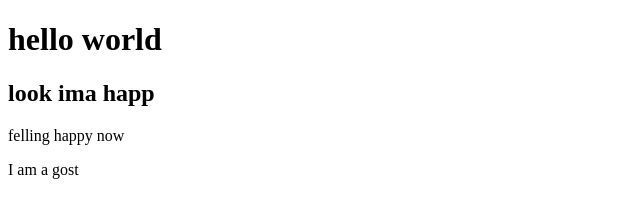
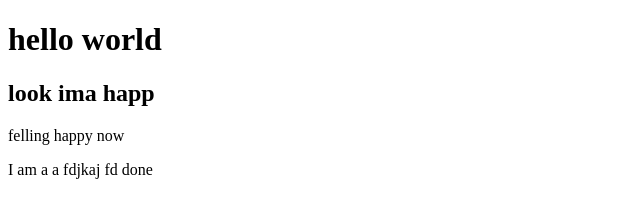
Before and after one commit to merunhowlader/back, a plain HTML site: page index.html in a window 1280 px wide. Shown: the full height of the page, 0-640 px from the left. Drawn offline with Linux system fonts and the light colour scheme.

Commit message:
last upadate

```diff
--- a/index.html
+++ b/index.html
@@ -9,6 +9,6 @@
 <h1> hello world   </h1>
 <h2>look ima happ</h2>
 <p>felling happy now</p>
-<p>I am a gost</p>
+<p>I am a a fdjkaj  fd done </p>
 </body>
 </html>
```
